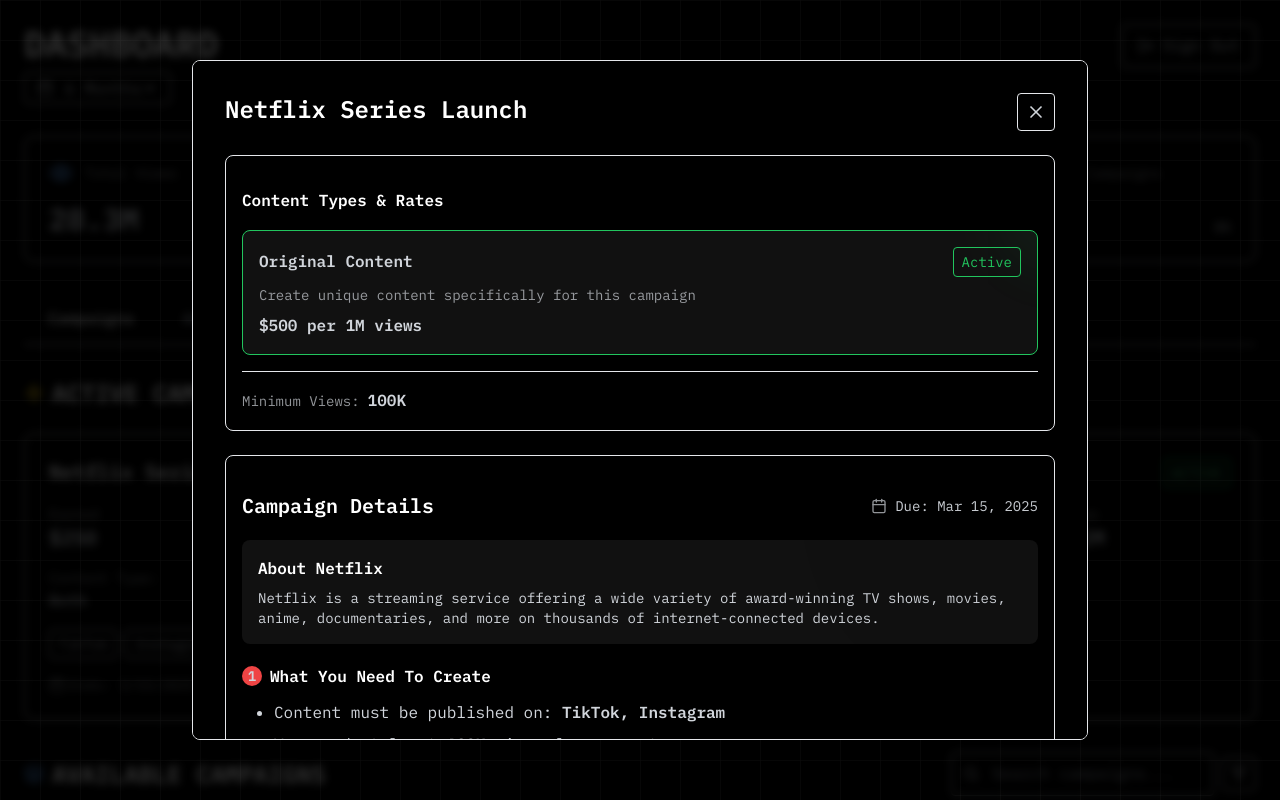
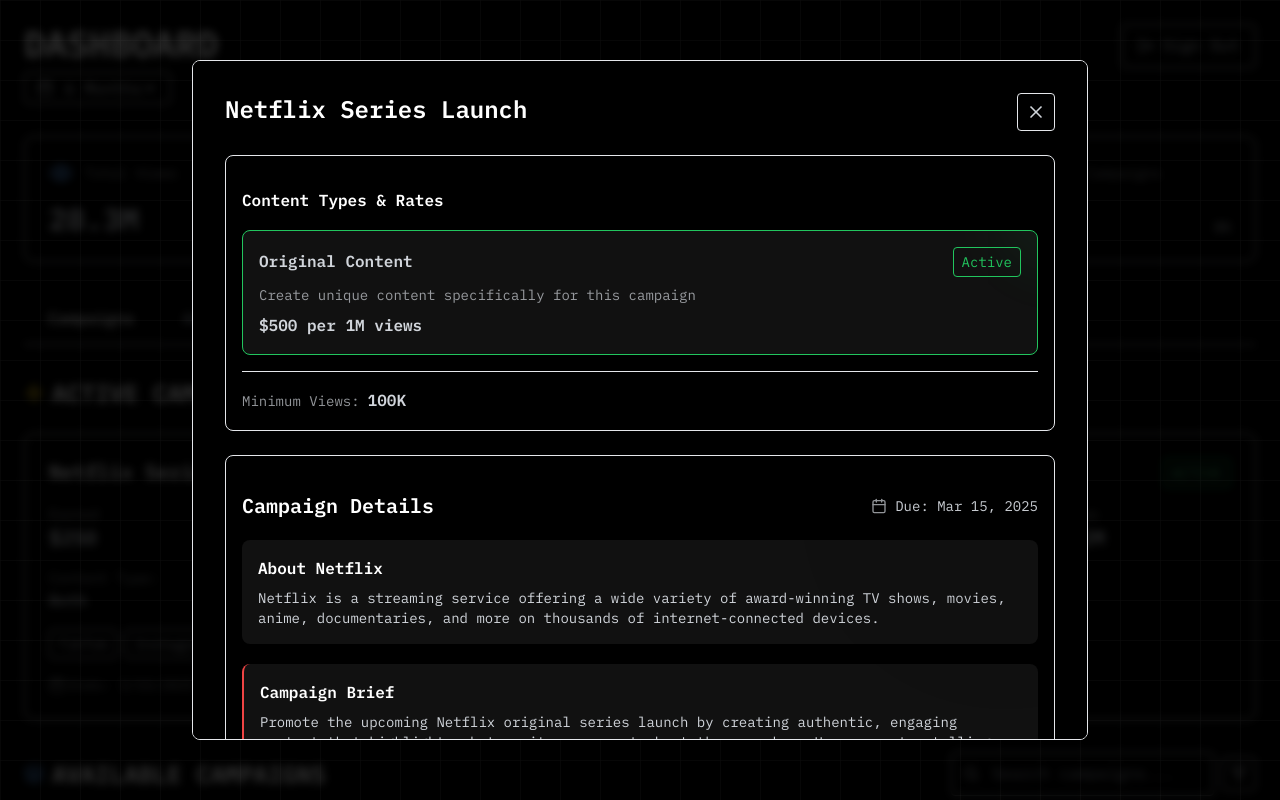
Before and after one commit to arconkli/cos, a Next.js app: page /dashboard in a window 1280 px wide. Both pictures are taken after a click on the element 326 px from the left and 576 px from the top of the page. Shown: the top 800 px of the page. Built offline with nearby package versions, Linux system fonts and the light colour scheme.

Commit message:
c 3.7 17

```diff
--- a/src/components/CreatorDashboard.tsx
+++ b/src/components/CreatorDashboard.tsx
@@ -531,6 +531,20 @@
               </p>
             </div>
 
+            {/* Campaign Brief */}
+            <div className="p-4 border-l-2 border-red-500 bg-white bg-opacity-5 rounded-lg">
+              <h4 className="font-bold text-base mb-2">Campaign Brief</h4>
+              <p className="text-sm">
+                {campaign.id === 1
+                  ? 'Promote the upcoming Netflix original series launch by creating authentic, engaging content that highlights what excites you most about the new show. Use your storytelling skills to generate anticipation and interest among your followers.'
+                  : campaign.id === 2
+                  ? 'Showcase the Summer Fashion Collection by creating stylish, trend-focused content that displays the versatility and quality of the pieces. Your content should inspire viewers to imagine themselves wearing these items.'
+                  : campaign.id === 3
+                  ? 'Help introduce this exciting new artist to your audience by creating content featuring their debut album. Your authentic reaction and creative interpretation of the music will help connect your followers with this emerging talent.'
+                  : 'Create buzz for our upcoming movie premiere by sharing your genuine excitement and reactions to the trailer. Your content should build anticipation for the film while showcasing your personal take on why your audience should see it.'}
+              </p>
+            </div>
+
             {/* What You Need To Do */}
             <div>
               <div className="flex items-center gap-2 mb-3">
```
